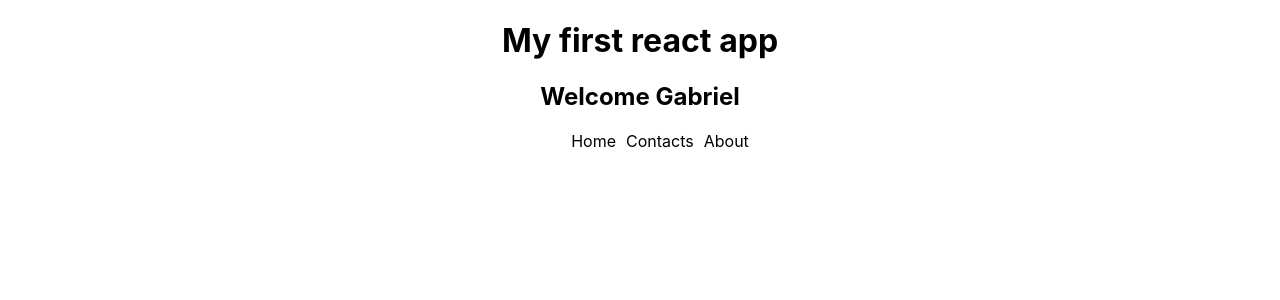
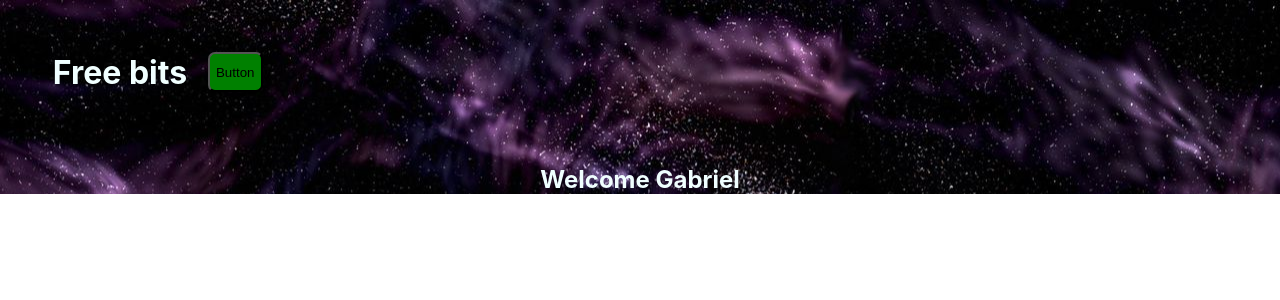
Before and after one commit to Gabbygabijo/my-first-react-app, a React (Create React App) app: page / in a window 1280 px wide. Shown: the top 300 px of the page. Built offline with nearby package versions, Linux system fonts and the light colour scheme; the HTML template or start-up script is replaced by a standard one.

Commit message:
Needed to make those changes

```diff
--- a/public/index.html
+++ b/public/index.html
@@ -3,7 +3,7 @@
   <head>
     <meta charset="utf-8" />
     <link rel="icon" href="%PUBLIC_URL%/favicon.ico" />
-    <meta name="viewport" content="width=device-width, initial-scale=1" />
+    <meta name="viewport" content="width=device-width, initial-scale=1.0" />
     <meta name="theme-color" content="#000000" />
     <meta
       name="description"
@@ -11,7 +11,7 @@
     />
     <link rel="apple-touch-icon" href="%PUBLIC_URL%/logo192.png" />
     <link rel="manifest" href="%PUBLIC_URL%/manifest.json" />
-    <title>React App</title>
+    <title>Free Bits</title>
   </head>
   <body>
     <noscript>You need to enable JavaScript to run this app.</noscript>
--- a/src/App.css
+++ b/src/App.css
@@ -1,7 +1,13 @@
-.App {
-    text-align: center;
-  }
+
+
   ul li{
     display: inline;
     padding: 5px;
   }
+  ul li a{
+    text-decoration: none;
+    color: #000;
+    background-color: red;
+    padding: 10px;
+    border-radius: 5px;
+  }
--- a/src/App.jsx
+++ b/src/App.jsx
@@ -1,4 +1,4 @@
-import './App.css';
+// import './App.css';
 import Header from './components/Header';
 
 function App() {
@@ -6,12 +6,12 @@ function App() {
   const navs = ["Home", "Contacts", "About"]
   return (
     <div className="App">
-      <Header/>
+      <Header title='Free bits'/>
       <h2>Welcome {name}</h2>
       <div>
-        <ul>
-          {navs.map((item, j)=><li key={j}>{item}</li> )}
-        </ul>
+        {/* <ul>
+          {navs.map((item, j)=><li key={j}><a href='#'>{item}</a></li> )}
+        </ul> */}
       </div>
 
     </div>
--- /dev/null
+++ b/src/components/Button.js
@@ -0,0 +1,7 @@
+const Button = () => {
+  return (
+    <button className='btn' >Button</button>
+  )
+}
+
+export default Button
--- a/src/components/Header.js
+++ b/src/components/Header.js
@@ -1,9 +1,10 @@
-import React from 'react'
+import Button from './Button';
 
-const Header = () => {
+const Header = ({title}) => {
   return (
-    <header>
-        <h1>My first react app</h1>
+    <header className='header'>
+        <h1>{title}</h1>
+        <Button />
     </header>
   )
 }
--- a/src/index.css
+++ b/src/index.css
@@ -11,3 +11,25 @@ code {
   font-family: source-code-pro, Menlo, Monaco, Consolas, 'Courier New',
     monospace;
 }
+
+.header {
+  display: flex;
+  padding: 2rem;
+}
+.header > h1 {
+  margin: 1.3rem;
+}
+
+.App {
+  text-align: center;
+  color: #f0ffff;
+  background: url(../src/images/AYSF1498.JPG);
+}
+.btn{
+  margin-top: 20px;
+  height: 40px;
+  float: right;
+  background-color: green;
+  color: black;
+  border-radius: 7px;
+}
```
Also changed, not shown: src/images/AYSF1498.JPG (added).
